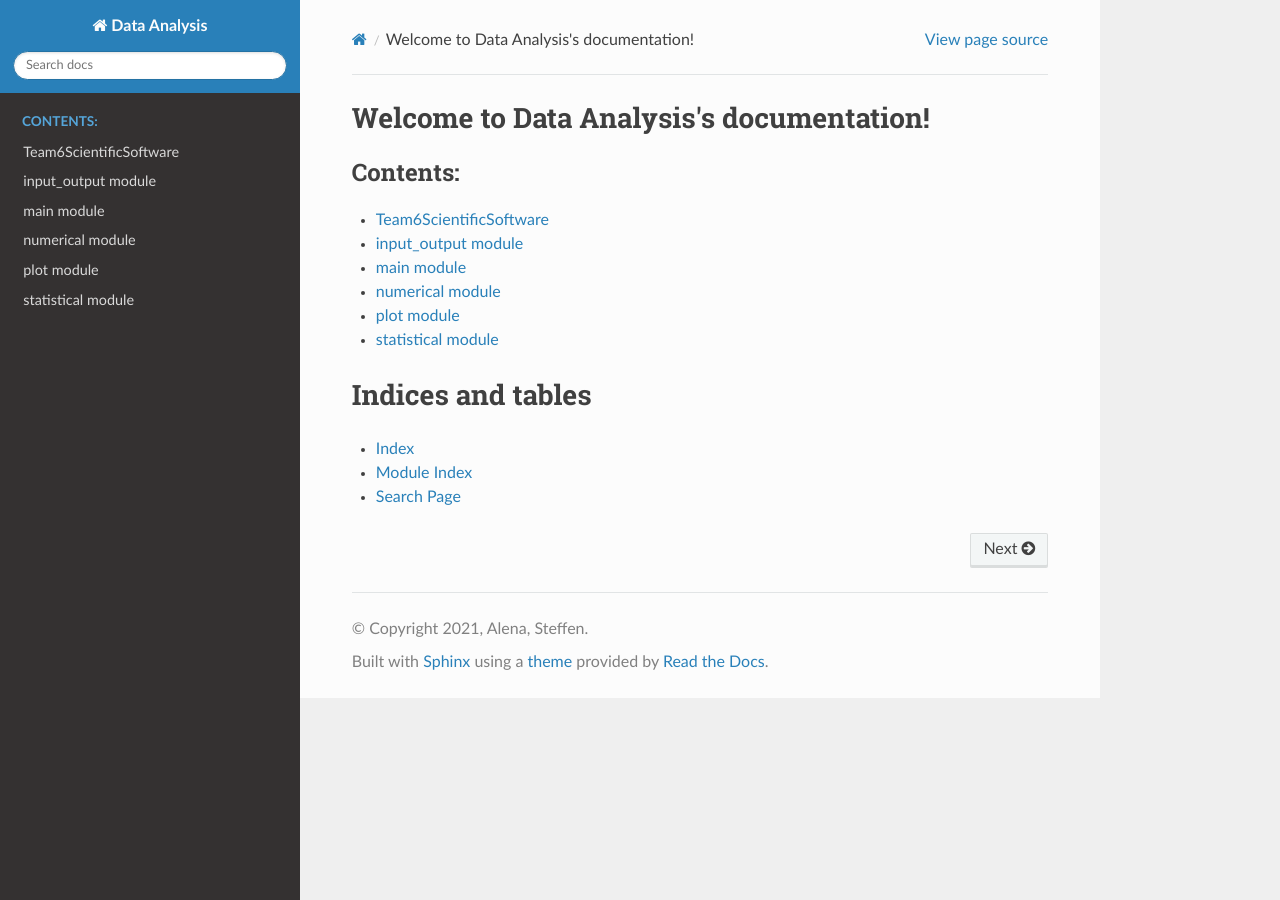
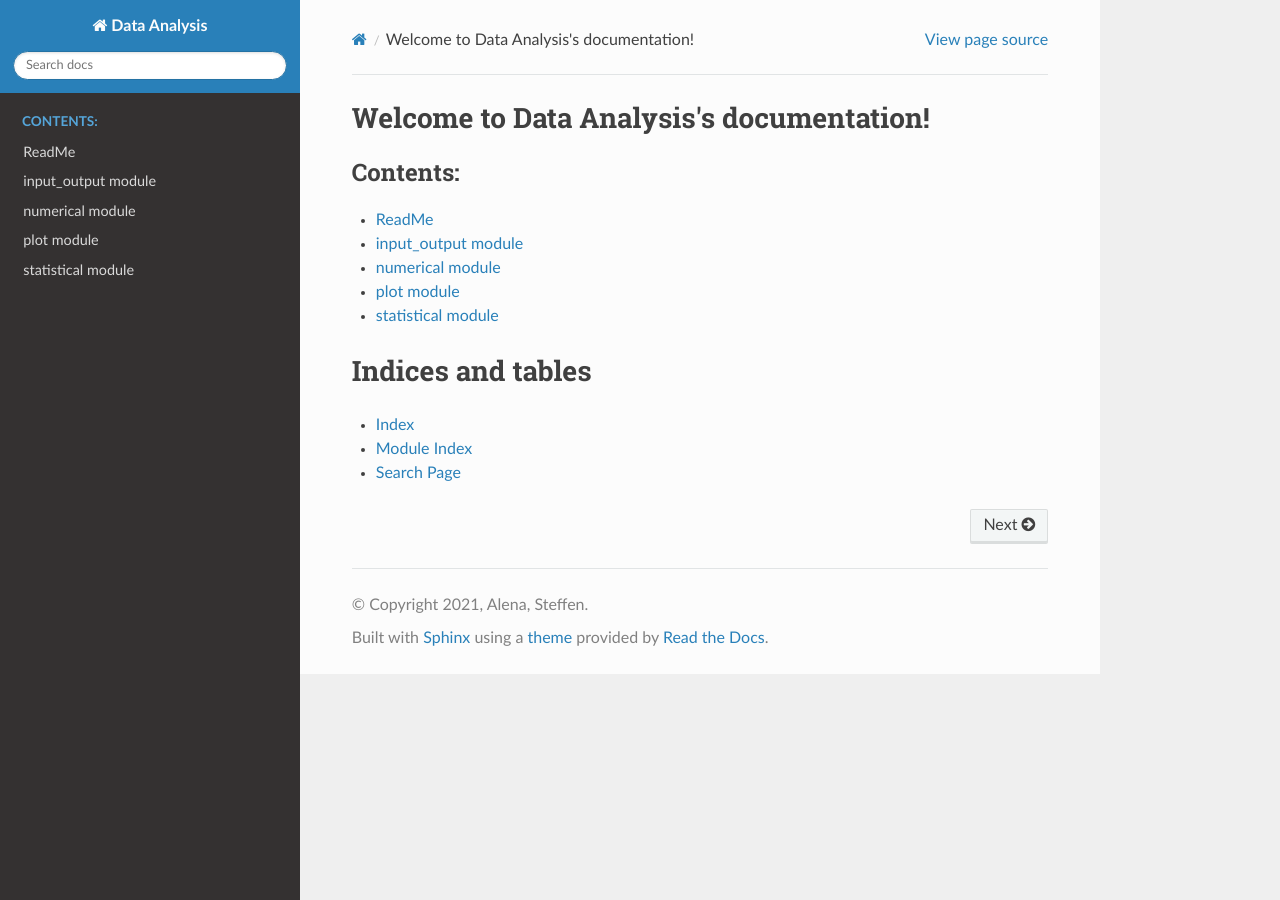
Before and after one commit to Aerl/Team6ScientificSoftware, a Sphinx documentation site: the page built from doc/source/index.rst, in a window 1280 px wide. Built offline with Sphinx 7.4.7 and the Read the Docs theme 2.0.0, drawn with Linux system fonts in a browser that asks for light colours.

Commit message:
renamed readme caption and removed main from doc

```diff
--- a/doc/source/README.md
+++ b/doc/source/README.md
@@ -1,2 +1,2 @@
-# Team6ScientificSoftware
+# ReadMe
 Team 6 is the best.
--- a/doc/source/index.rst
+++ b/doc/source/index.rst
@@ -12,7 +12,6 @@ Welcome to Data Analysis's documentation!
 
    README
    input_output
-   main
    numerical
    plot
    statistical
```
